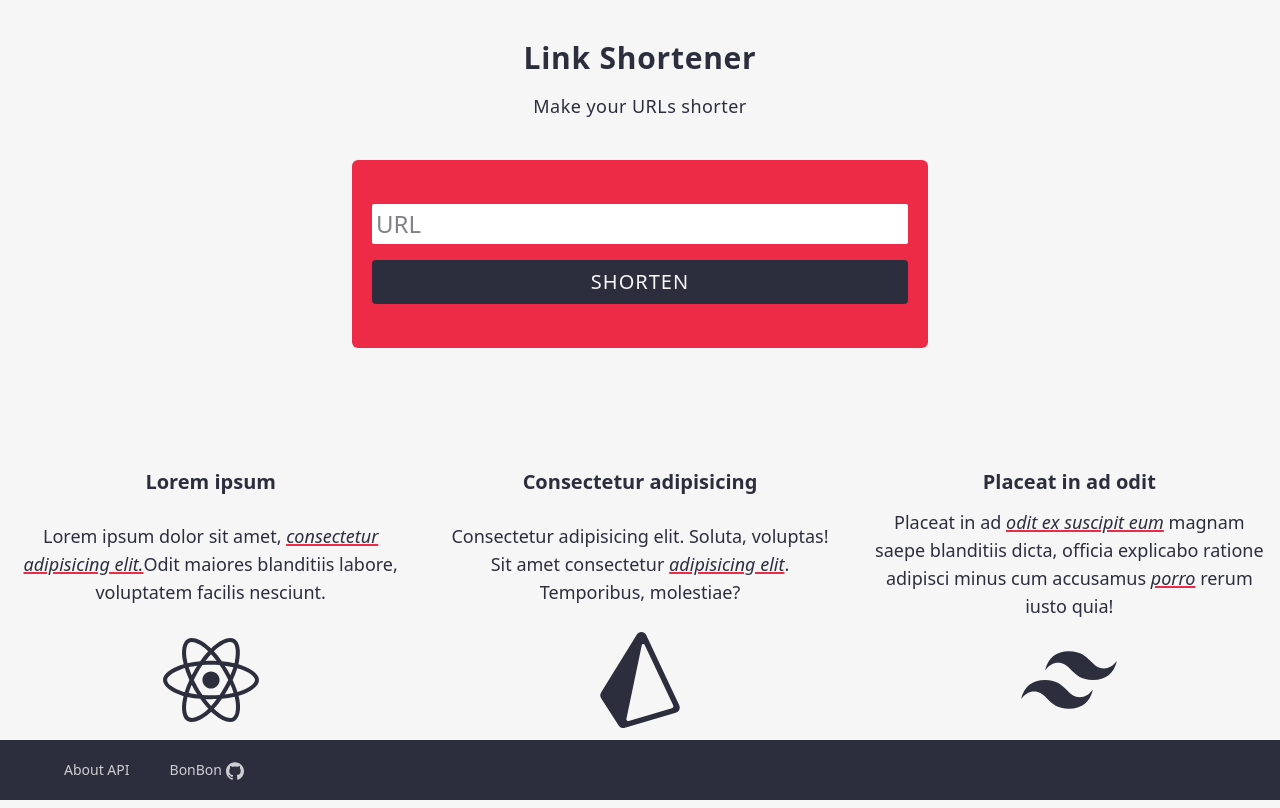
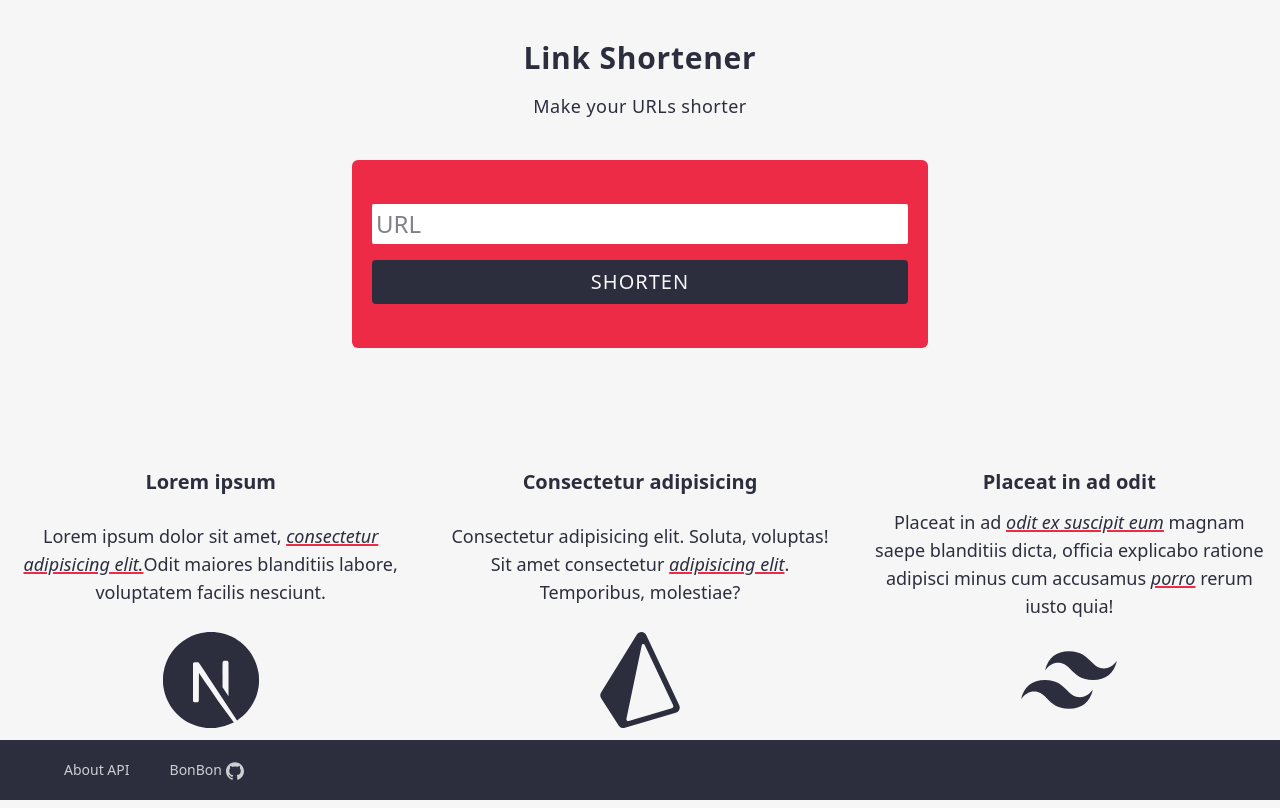
Before and after one commit to B0nBun/LinkShortener, a Next.js app: page / in a window 1280 px wide. Built offline with nearby package versions, Linux system fonts and the light colour scheme.

Commit message:
fix: replaced `react` icon with `nextjs`

```diff
--- a/pages/index.tsx
+++ b/pages/index.tsx
@@ -1,8 +1,7 @@
 import type { NextPage } from 'next'
 import Head from 'next/head'
 import React, { useState } from 'react'
-import { FaReact } from 'react-icons/fa'
-import { SiPrisma, SiTailwindcss } from 'react-icons/si'
+import { SiPrisma, SiTailwindcss, SiNextdotjs } from 'react-icons/si'
 import isUrlValid from '../utils/url-validator'
 
 // TODO: Get total uses of links
@@ -19,7 +18,7 @@ interface Section {
 }
 
 const sectionClasses = {
-    react : `text-8xl transition-colors hocus-active:text-[#51caeb] focus:outline-none`,
+    next : `text-8xl transition-colors hocus-active:text-[#0070f3] focus:outline-none`,
     prisma : `text-8xl transition-colors hocus-active:text-[#7baeea] focus:outline-none`,
     tailwind : `text-8xl transition-colors hocus-active:text-[#0ea5e9] focus:outline-none`
 }
@@ -34,8 +33,8 @@ const sections : Section[] = [
             </>
         ),
         icon : (
-            <a target="_blank" href="https://en.reactjs.org/" className={sectionClasses.react}>
-                <FaReact />
+            <a target="_blank" href="https://nextjs.org/" className={sectionClasses.next}>
+                <SiNextdotjs />
             </a>
         )
     },
```
